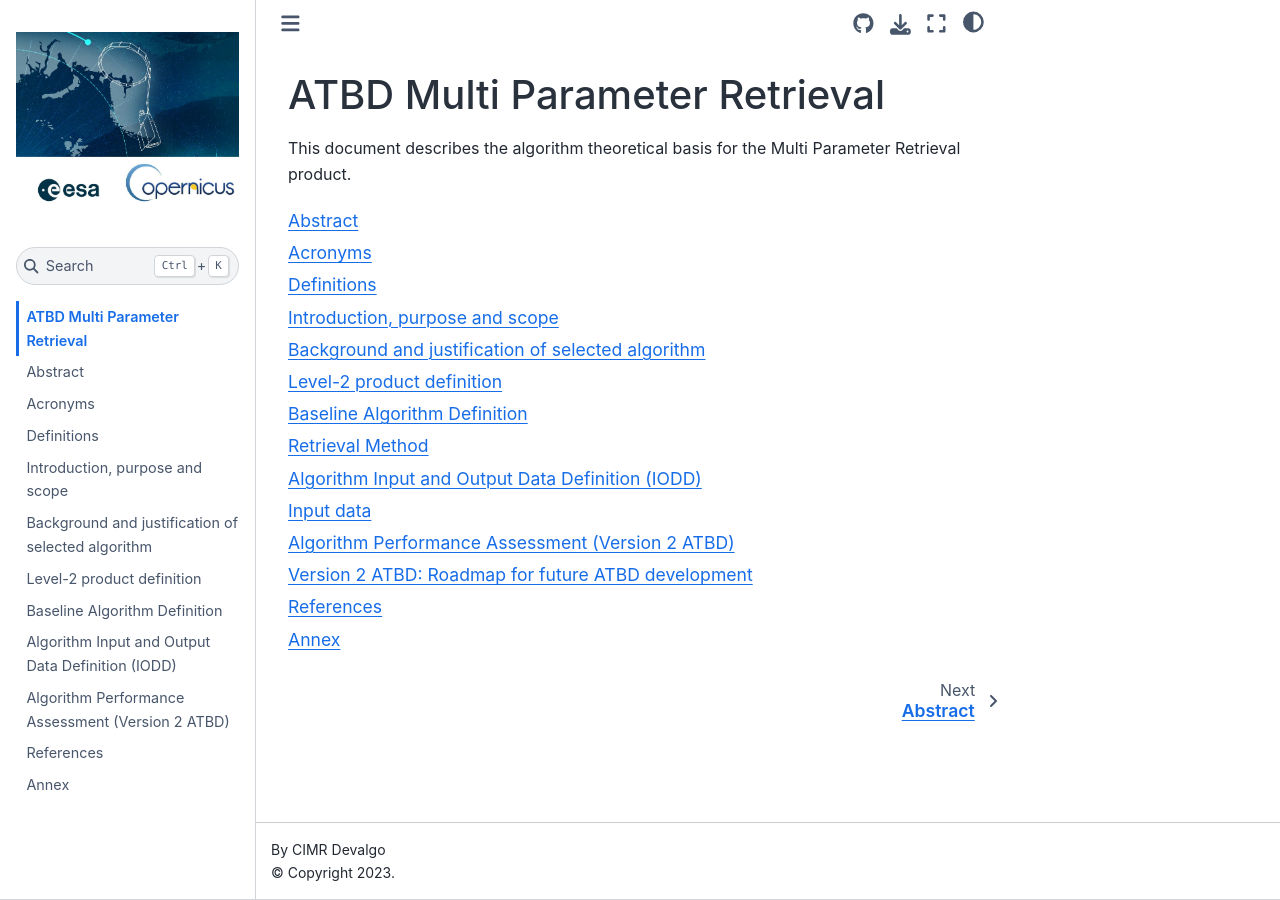
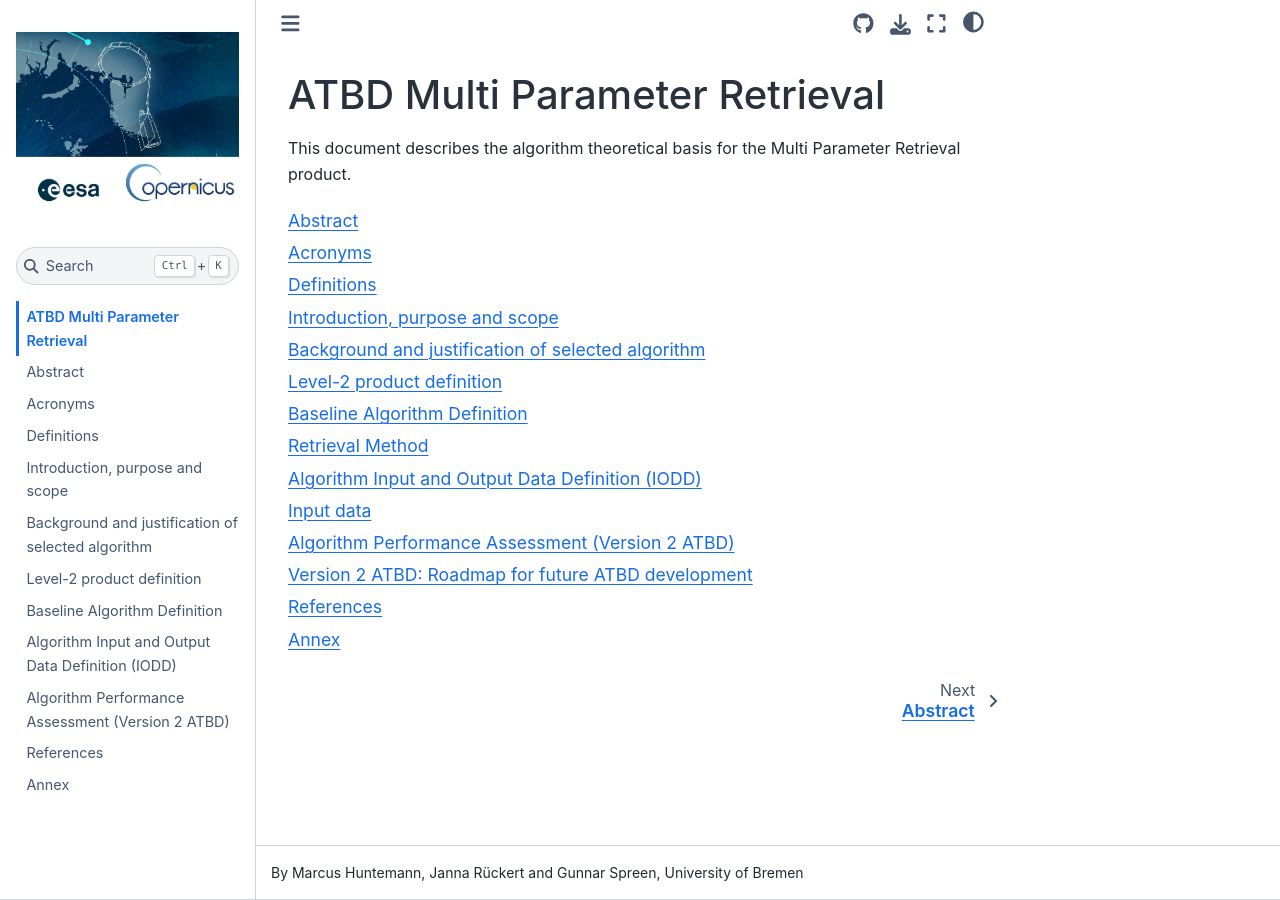
Before and after one commit to CIMR-Algos/MultiParameter_ATBD, a Jupyter Book: the page built from book/intro.md, in a window 1280 px wide. Built offline with Jupyter Book 1.0.4 settings and Sphinx 7.4.7 and the Sphinx Book theme 1.1.4, drawn with Linux system fonts in a browser that asks for light colours; pages that are not in the unit, such as notebooks, are missing from menus; some of the changed lines change nothing that is shown.

Commit message:
upd _config

```diff
--- a/book/_config.yml
+++ b/book/_config.yml
@@ -1,8 +1,8 @@
 # Book settings
 # Learn more at https://jupyterbook.org/customize/config.html
 
-title: ATBD Multi Parameter Retrieval
-author: CIMR Devalgo
+title: CIMR L2 Multi Parameter Retrieval ATBD v1
+author: Marcus Huntemann, Janna Rückert and Gunnar Spreen, University of Bremen
 logo: logo.jpg
 
 # Force re-execution of notebooks on each build.
@@ -25,6 +25,7 @@
   config:
     nb_render_markdown_format: myst
     bibtex_reference_style: author_year
+    html_show_copyright: false
   extra_extensions:
     - sphinxcontrib.mermaid
 
@@ -36,12 +37,19 @@
 
 # Information about where the book exists on the web
 repository:
-  url: https://github.com/CIMR-Algos/ATBD-Template  # Online location of your book
-  path_to_book: docs  # Optional path to your book, relative to the repository root
-  branch: master  # Which branch of the repository should be used when creating links (optional)
+  url: https://github.com/CIMR-Algos/MultiParameter_ATBD
+  path_to_book: book  # Optional path to your book, relative to the repository root
+  branch: main  # Which branch of the repository should be used when creating links (optional)
 
 # Add GitHub buttons to your book
 # See https://jupyterbook.org/customize/config.html#add-a-link-to-your-repository
 html:
   use_issues_button: false
   use_repository_button: true
+
+extra_footer: |
+    <p>
+    This ATBD was developed in the context of the ESA-funded CIMR DEVALGO study (2022-2024) (contract 4000137493).
+    <br>
+    ESA is not responsible in any way for the content of this document.
+    </p>
```
